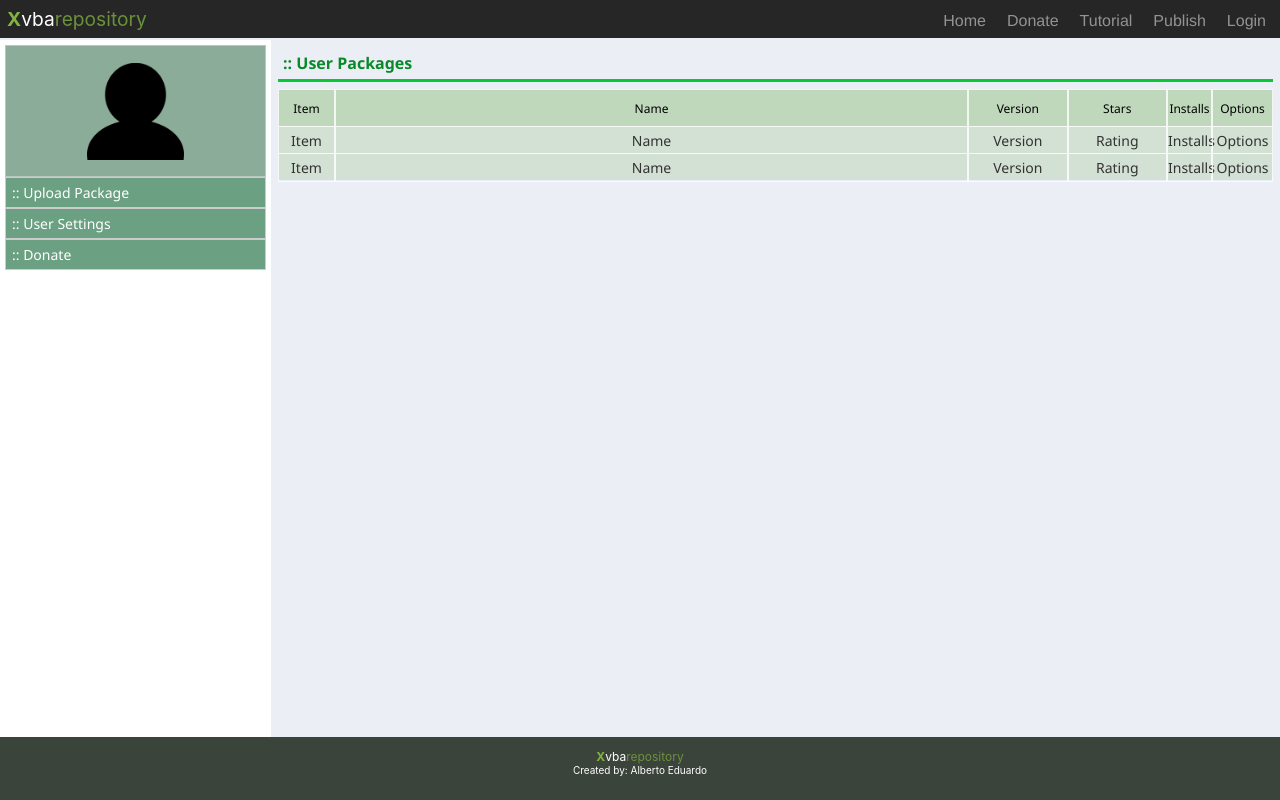
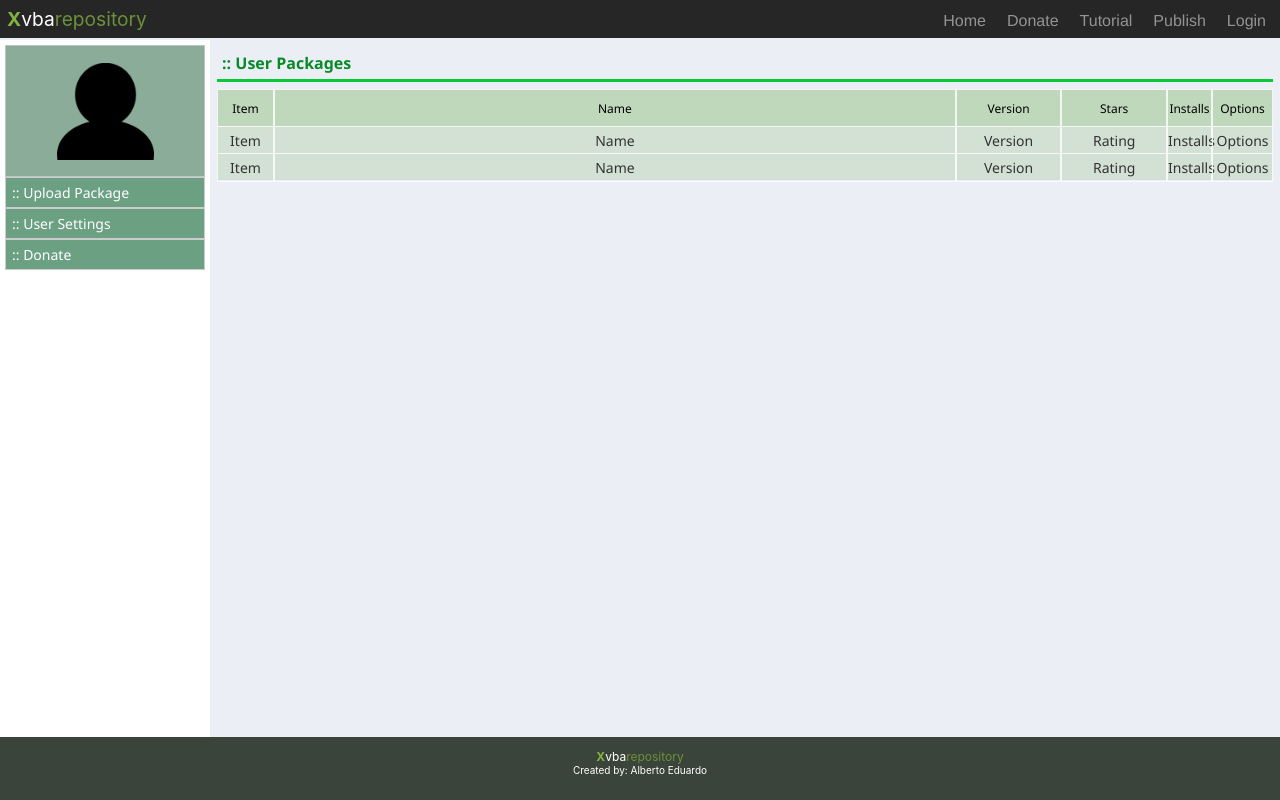
Before and after one commit to Aeraphe/xvba-repo, a React (Create React App) app: page /upload-package in a window 1280 px wide. Built offline with nearby package versions, Linux system fonts and the light colour scheme.

Commit message:
Reduce Menu grid column

```diff
--- a/src/pages/Admin-Package/Admin-Package-Page.module.css
+++ b/src/pages/Admin-Package/Admin-Package-Page.module.css
@@ -1,7 +1,7 @@
 .Upload-Package{
     display: grid;
     height: 100%;
-    grid-template-columns: 271px 1fr;
+    grid-template-columns: 210px 1fr;
     grid-template-rows: 1fr;
     grid-template-areas: 'User-Menu' 'User-Content' 'User-Packages';
     justify-items: center   ;
```
